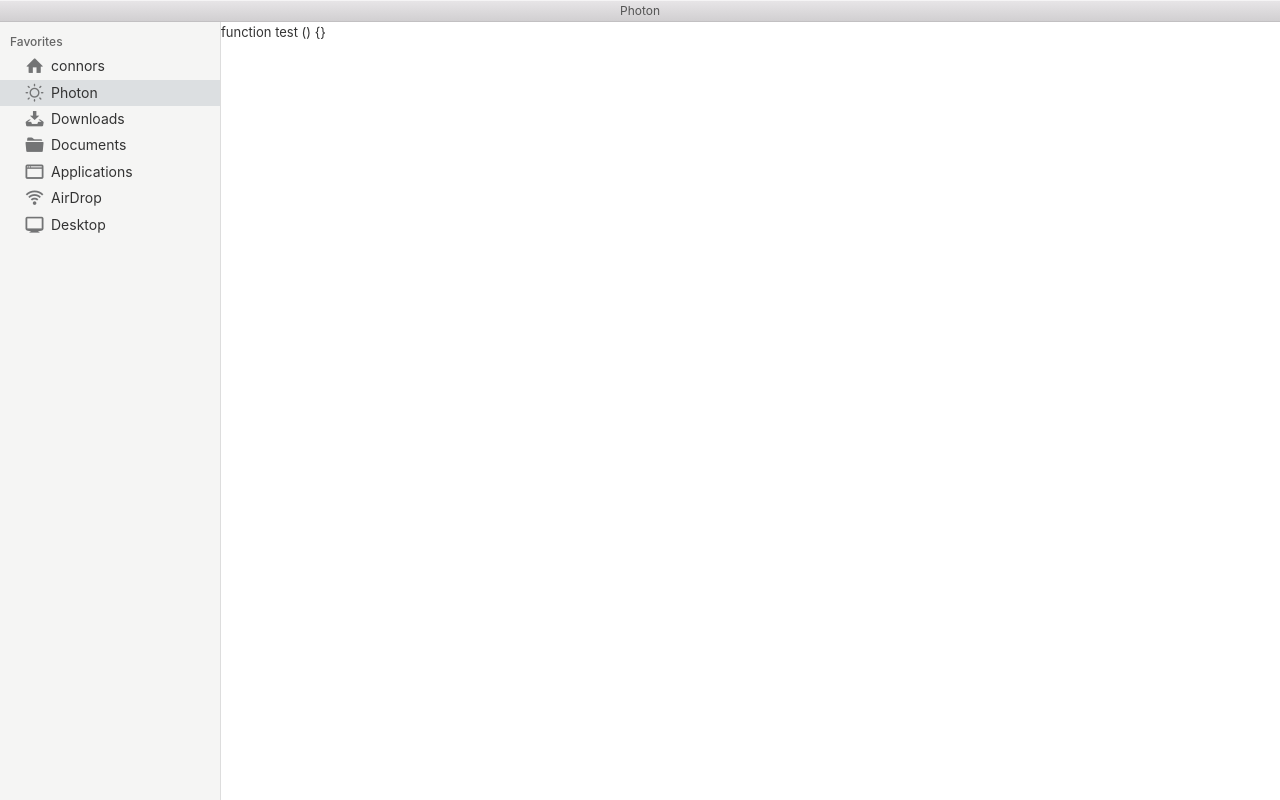
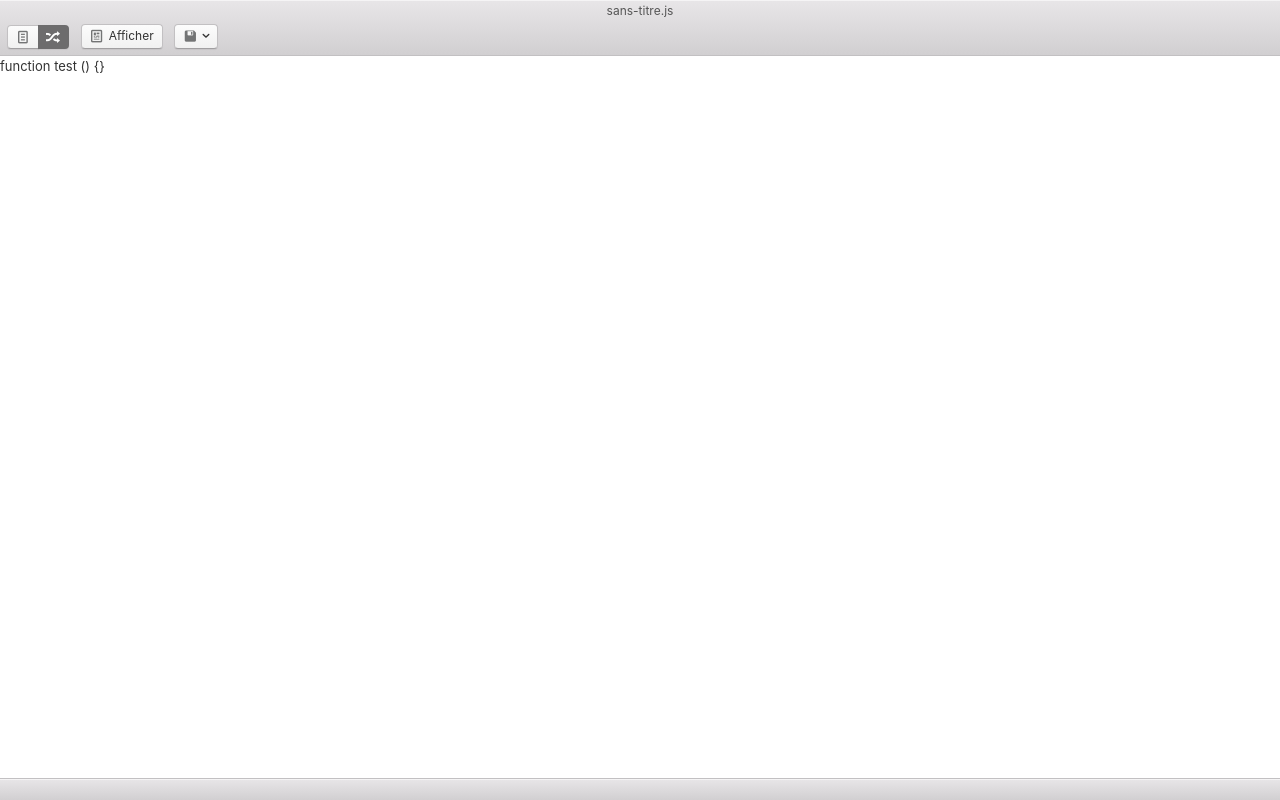
Before and after one commit to jeryckho/elec-ace, a website with bundled scripts: page template-app/index.html in a window 1280 px wide. Built offline with nearby package versions, Linux system fonts and the light colour scheme.

Commit message:
Françisation interface

```diff
--- a/template-app/index.html
+++ b/template-app/index.html
@@ -1,64 +1,71 @@
 <!DOCTYPE html>
 <html>
+
 <head>
-    <title>Photon</title>
+  <title>Mustache Templating System</title>
 
   <!-- Stylesheets -->
   <link rel="stylesheet" href="../css/photon.min.css">
   <style>
-      #editor { position: absolute; width: 100%; height: 100%; }
+    .editors {
+      position: absolute;
+      width: 100%;
+      height: 100%;
+    }
   </style>
 </head>
+
 <body>
   <div class="window">
 
-      <!-- .toolbar-header sits at the top of your app -->
     <header class="toolbar toolbar-header">
-        <h1 class="title">Photon</h1>
+      <h1 class="title">sans-titre.js</h1>
+
+      <div class="toolbar-actions">
+        <div class="btn-group">
+          <button class="btn btn-default">
+            <span class="icon icon-doc-text"></span>
+          </button>
+          <button class="btn btn-default active">
+            <span class="icon icon-shuffle"></span>
+          </button>
+        </div>
+
+        <button class="btn btn-default">
+          <span class="icon icon-newspaper icon-text"></span>
+          Afficher
+        </button>
+
+        <button id="InOut" class="btn btn-default btn-dropdown">
+          <span class="icon icon-floppy"></span>
+        </button>
+      </div>
     </header>
 
     <!-- Your app's content goes inside .window-content -->
     <div class="window-content">
       <div class="pane-group">
-          <div class="pane pane-sm sidebar">
-            <nav class="nav-group">
-              <h5 class="nav-group-title">Favorites</h5>
-              <span class="nav-group-item">
-                <span class="icon icon-home"></span>
-                connors
-              </span>
-              <span class="nav-group-item active">
-                <span class="icon icon-light-up"></span>
-                Photon
-              </span>
-              <span class="nav-group-item">
-                <span class="icon icon-download"></span>
-                Downloads
-              </span>
-              <span class="nav-group-item">
-                <span class="icon icon-folder"></span>
-                Documents
-              </span>
-              <span class="nav-group-item">
-                <span class="icon icon-window"></span>
-                Applications
-              </span>
-              <span class="nav-group-item">
-                <span class="icon icon-signal"></span>
-                AirDrop
-              </span>
-              <span class="nav-group-item">
-                <span class="icon icon-monitor"></span>
-                Desktop
-              </span>
-            </nav>
+        <div class="pane">
+          <div class="editors" id="editor">function test () {}</div>
         </div>
-
-          <div class="pane">
-            <div id="editor">function test () {}</div>
+        <div class="pane" style="display: none">
+          <div class="editors" >function not a test () {}</div>
         </div>
       </div>
     </div>
+
+    <footer class="toolbar toolbar-footer">
+      <!-- <div class="toolbar-actions">
+        <button class="btn btn-default">
+          Cancel
+        </button>
+
+        <button class="btn btn-primary pull-right">
+          Save
+        </button>
+      </div> -->
+    </footer>
+
   </div>
 
   <!-- Javascript -->
@@ -67,4 +74,5 @@
   <script src="js/lib/theme-twilight.js" type="text/javascript" charset="utf-8"></script>
   <script src="js/render.js" charset="utf-8"></script>
 </body>
+
 </html>
--- a/template-app/js/render.js
+++ b/template-app/js/render.js
@@ -7,11 +7,11 @@ var editorInstance = ace.edit('editor');
 // Build our new menu
 var menu = new Menu()
 menu.append(new MenuItem({
-  label: 'Open',
+  label: 'Ouvrir un fichier',
   click: openHandler
 }))
 menu.append(new MenuItem({
-  label: 'SaveAs',
+  label: 'Enregistrer',
   click: saveHandler
 }))
 
@@ -36,18 +36,11 @@ function saveHandler () {
   }
 }
 
-
-// Add the listener
-// document.addEventListener('DOMContentLoaded', function () {
-//   document.querySelector('.js-context-menu').addEventListener('click', function (event) {
-//     menu.popup(getCurrentWindow());
-//   })
-// })
-
-window.addEventListener('contextmenu', (e) => {
-  e.preventDefault()
-  menu.popup(getCurrentWindow())
-}, false)
+var inout = document.getElementById('InOut');
+inout.addEventListener('click', (e) => {
+    e.preventDefault()
+    menu.popup(getCurrentWindow())
+  }, false)
 
 editorInstance.setTheme('ace/theme/twilight');
 editorInstance.session.setMode(new JavaScriptMode());
```
Lines whose indentation alone changed are shown as unchanged.
